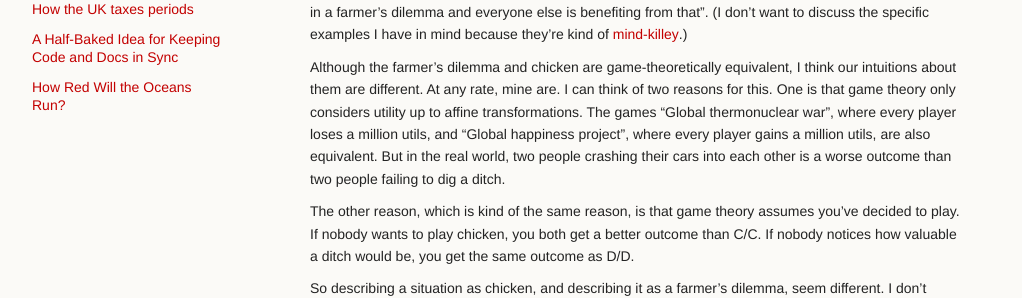
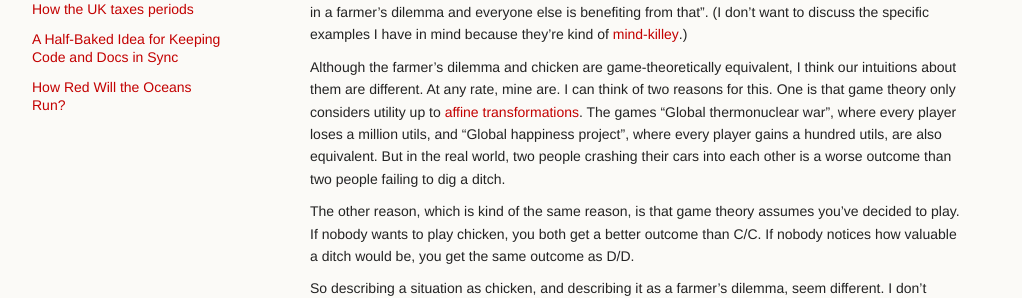
Before and after one commit to ChickenProp/chickenprop.github.com, a Jekyll site: the page built from _posts/2015-05-05-farmers-dilemma.md, in a window 1280 px wide and 900 px high, scrolled down 1624 px. Shown: the part 308-606 px from the top of the window, without its empty margins (0-1022 px from the left). Built offline with Jekyll 4.4.1, drawn with Linux system fonts in a browser that asks for light colours; nearby versions of some CDN libraries; Markdown is read by kramdown in place of the engine named in the settings; comment, search, counter and statistics services are not loaded.

Commit message:
Editing.

```diff
--- a/_posts/2015-05-05-farmers-dilemma.md
+++ b/_posts/2015-05-05-farmers-dilemma.md
@@ -60,7 +60,7 @@ Sometimes the ditch requires constant maintenance. We could model that as a sequ
 
 Why am I talking about this? I think farmer's dilemma situations come up from time to time in online discussions, and I want to be able to say "let's not be too harsh on AcmeCorp here, they're cooperating in a farmer's dilemma and everyone else is benefiting from that". (I don't want to discuss the specific examples I have in mind because they're kind of [mind-killey](http://lesswrong.com/lw/gw/politics_is_the_mindkiller/).)
 
-Although the farmer's dilemma and chicken are game-theoretically equivalent, I think our intuitions about them are different. At any rate, mine are. I can think of two reasons for this. One is that game theory only considers utility up to affine transformations. The games "Global thermonuclear war", where every player loses a million utils, and "Global happiness project", where every player gains a million utils, are also equivalent. But in the real world, two people crashing their cars into each other is a worse outcome than two people failing to dig a ditch.
+Although the farmer's dilemma and chicken are game-theoretically equivalent, I think our intuitions about them are different. At any rate, mine are. I can think of two reasons for this. One is that game theory only considers utility up to [affine transformations](http://en.wikipedia.org/wiki/Affine_transformation#Affine_transformations_over_the_real_numbers). The games "Global thermonuclear war", where every player loses a million utils, and "Global happiness project", where every player gains a hundred utils, are also equivalent. But in the real world, two people crashing their cars into each other is a worse outcome than two people failing to dig a ditch.
 
 The other reason, which is kind of the same reason, is that game theory assumes you've decided to play. If nobody wants to play chicken, you both get a better outcome than C/C. If nobody notices how valuable a ditch would be, you get the same outcome as D/D.
 
```
